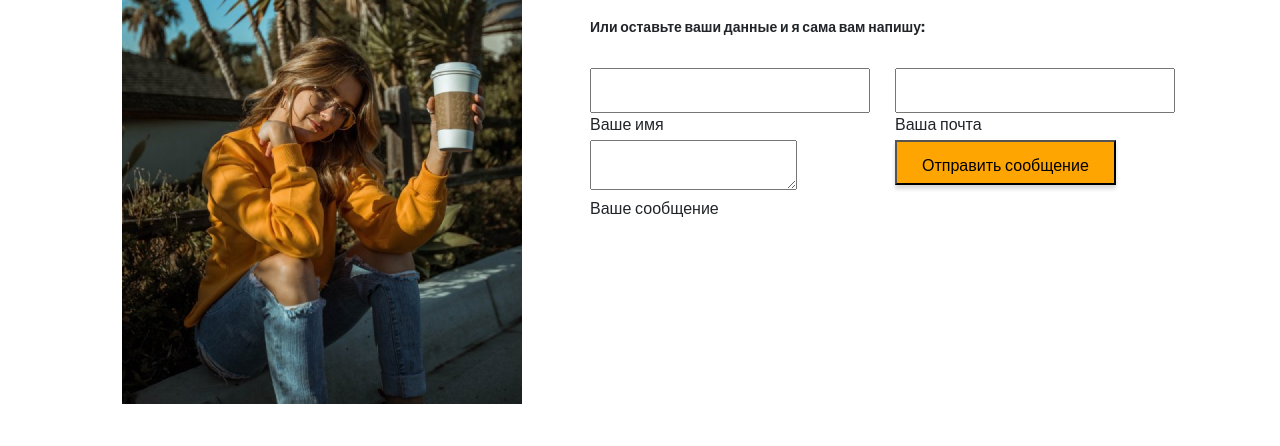
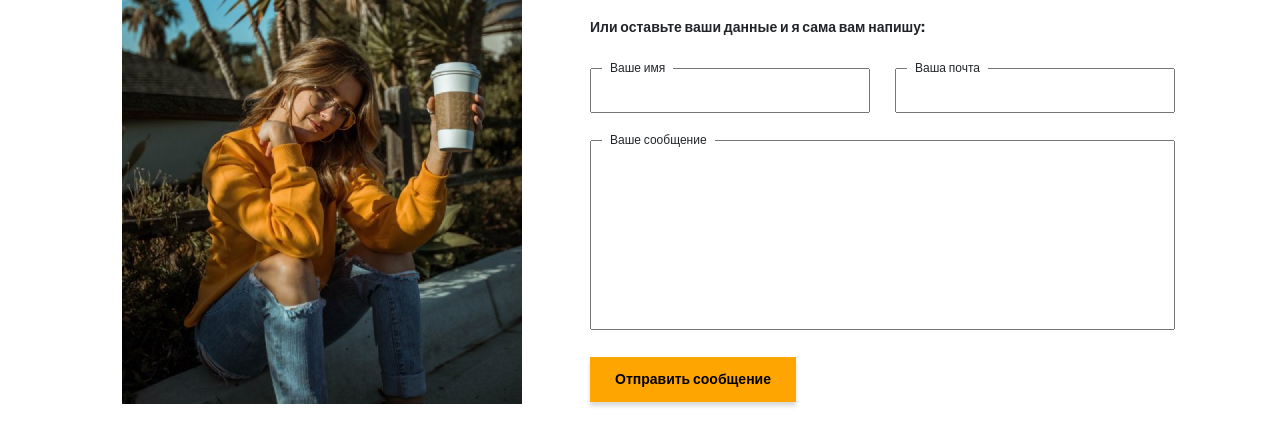
Before and after one commit to begemotik805/Portfolio, a website: page src/index.html in a window 1280 px wide. Shown: the part 4897-5343 px from the top of the page. Drawn offline with nearby package versions, Linux system fonts and the light colour scheme; files that its build step writes are made by us from their sources.

Commit message:
contacts_finish

```diff
--- a/src/sass/blocks/_contacts.scss
+++ b/src/sass/blocks/_contacts.scss
@@ -9,7 +9,9 @@
     }
 
     &__photo {
-        width: 100%;
+        img {
+            width: 100%;
+        }
     }
 
     &__descr {
@@ -50,12 +52,48 @@
         grid-template: 45px 190px 45px / repeat(2, 280px);
         justify-content: space-between;
         row-gap: 27px;
+
+        label {
+            display: block;
+            position: absolute;
+            top: -9px;
+            left: 12px;
+            height: 18px;
+            padding: 0 8px;
+            background-color: #fff;
+            font-size: 12px;
+            margin-bottom: 0;
+        }
     }
 
-    &__input input {
-        width: 100%;
-        height: 100%;
-        padding: 0 20px;
-        font-size: 12px;
+    &__input {
+        position: relative;
+
+        input {
+            width: 100%;
+            height: 100%;
+            padding: 0 20px;
+            font-size: 12px;
+        }
+    }
+
+    &__textarea {
+        position: relative;
+        grid-column: 1 / 3;
+
+        textarea {
+            width: 100%;
+            height: 100%;
+            resize: none;
+            padding: 20px;
+            font-size: 12px;
+        }
+    }
+
+    &__btn {
+        border: none;
+        font-weight: bold;
+        font-size: 14px;
+        line-height: 21px;
     }
 }
```
Also changed, not shown: dist/css/style.min.css.
